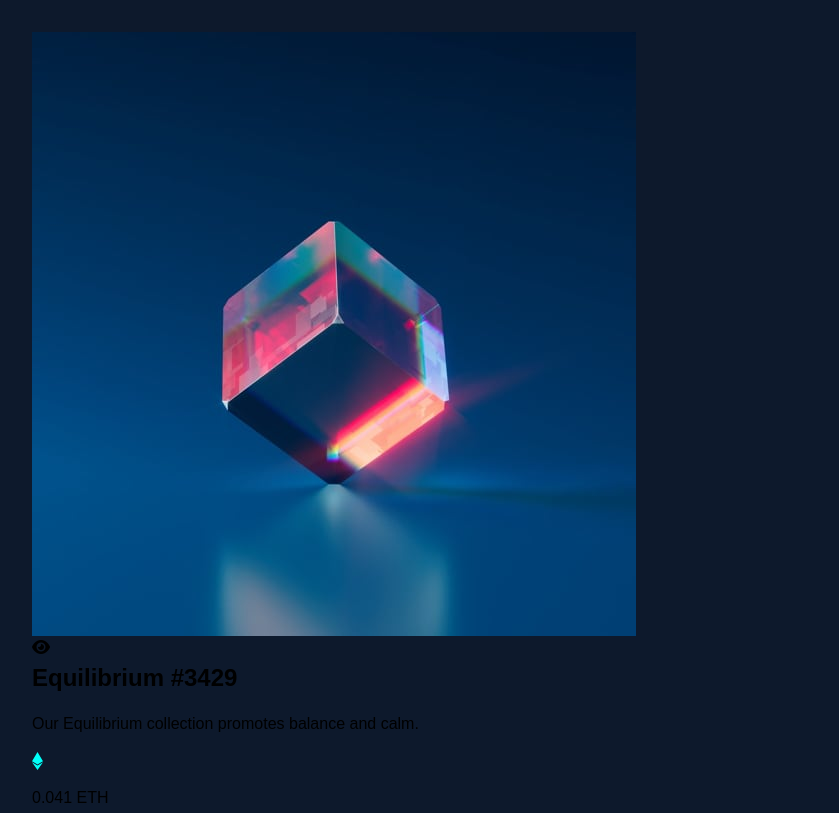
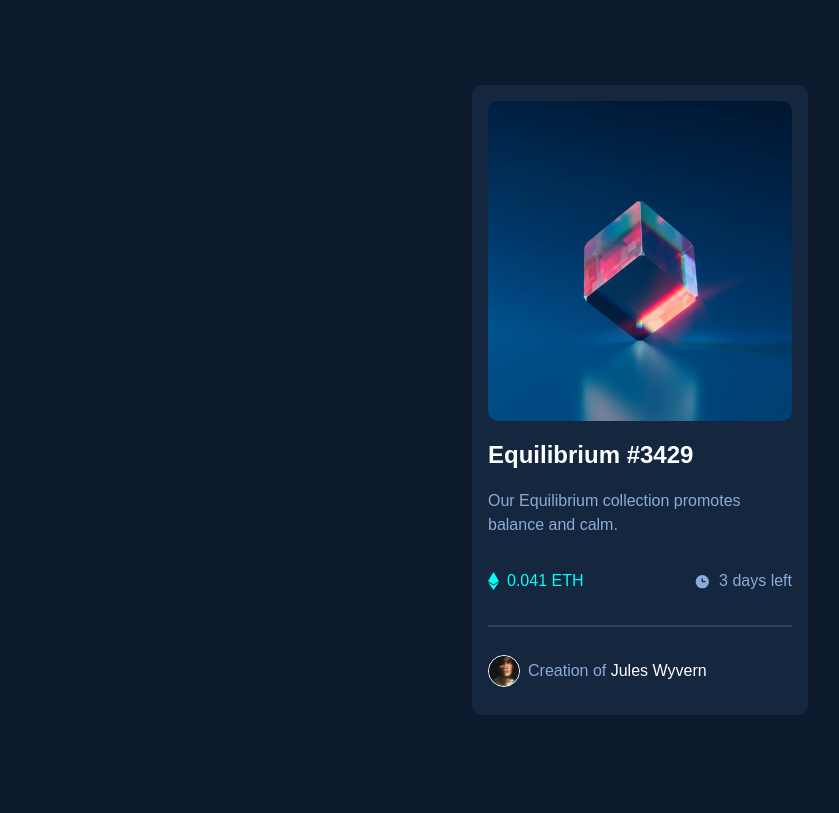
Before and after one commit to jchaparr/NFT_card, a plain HTML site: page index.html in a window 1280 px wide. Shown: the top 813 px of the page, without its empty margins (0-839 px from the left). Drawn offline with Linux system fonts and the light colour scheme.

Commit message:
added styles for x-large screens

```diff
--- a/scss/_media.scss
+++ b/scss/_media.scss
@@ -265,3 +265,138 @@
     }
   }
 }
+@media (max-width: 1850px) {
+  // EFT Card Container
+  .eft-container {
+    // background: red;
+    height: 100%;
+    width: 100%;
+    display: flex;
+    justify-content: center;
+    align-items: center;
+    padding: 2rem;
+
+    .eft-card {
+      padding: 1rem;
+      background: var(--very-dark-blue-card);
+      border-radius: 10px;
+      max-width: 21rem;
+
+      .img-container {
+        position: relative;
+
+        &:hover .overlay {
+          opacity: 1;
+        }
+        img {
+          border-radius: 10px;
+          margin-bottom: 1rem;
+          height: 20rem;
+          cursor: pointer;
+        }
+
+        .overlay {
+          position: absolute;
+          display: flex;
+          justify-content: center;
+          align-items: center;
+          top: 0;
+          bottom: 0;
+          left: 0;
+          right: 0;
+          height: 100%;
+          width: 100%;
+          opacity: 0;
+          transition: all 0.25s ease;
+          background-color: rgba(0, 255, 255, 0.7);
+          cursor: pointer;
+          border-radius: 10px;
+
+          i {
+            color: var(--white);
+            font-size: 3rem;
+          }
+        }
+      }
+
+      .title {
+        color: var(--white);
+        margin-bottom: 1rem;
+        cursor: pointer;
+        transition: color 0.25s;
+
+        &:hover {
+          color: var(--cyan);
+        }
+      }
+
+      .description {
+        color: var(--soft-blue);
+        max-width: 100%;
+        font-size: 1rem;
+        font-weight: 100;
+        margin-bottom: 1rem;
+      }
+
+      .stats {
+        display: flex;
+        justify-content: space-between;
+        margin-bottom: 1rem;
+
+        .rate-container,
+        .time-container {
+          display: flex;
+          justify-content: center;
+          align-items: center;
+
+          img {
+            margin: 0 0.5rem 0 0;
+          }
+        }
+
+        .rate-container {
+          p {
+            color: var(--cyan);
+          }
+        }
+
+        .time-container {
+          p {
+            color: var(--soft-blue);
+          }
+        }
+      }
+
+      .underline {
+        margin-bottom: 1rem;
+      }
+
+      .creator {
+        display: flex;
+        align-items: center;
+
+        img {
+          height: 2rem;
+          margin: 0 0.5rem 0 0;
+          border: 1px solid var(--white);
+          border-radius: 50%;
+        }
+
+        p {
+          color: var(--soft-blue);
+          font-size: 1rem;
+
+          span {
+            color: var(--white);
+            cursor: pointer;
+            transition: color 0.25s;
+
+            &:hover {
+              color: var(--cyan);
+            }
+          }
+        }
+      }
+    }
+  }
+}
```
Also changed, not shown: dist/css/main.css.
